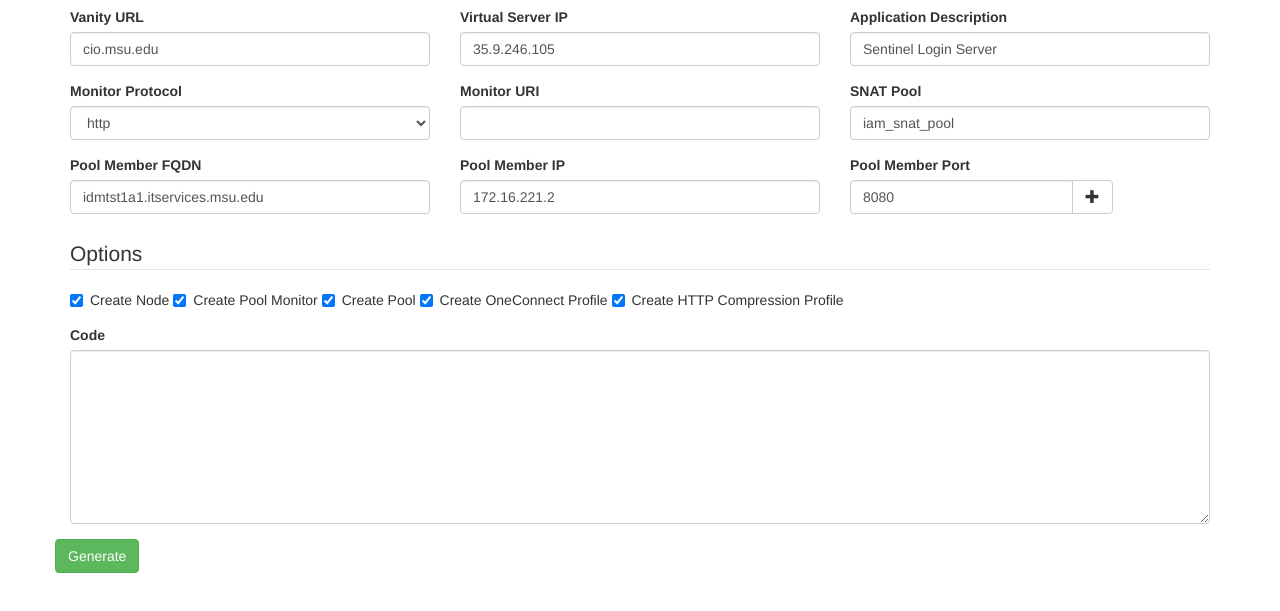
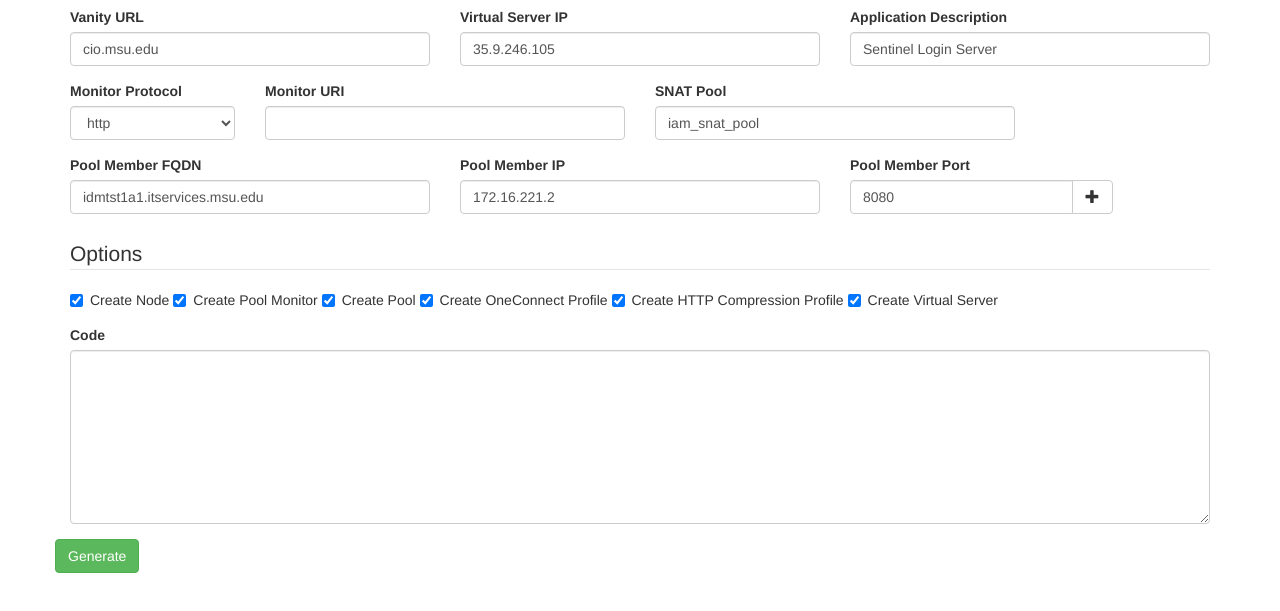
Before and after one commit to Michigan-State-University/draftsman-web, a website: page index.html in a window 1280 px wide. Shown: the part 53-664 px from the top of the page. Drawn offline with nearby package versions, Linux system fonts and the light colour scheme.

Commit message:
Adjust protocol column size, description ID and add VS create option
Adjust size of monitor protocol column, change app description field id on the form and add a checkbox to create a virtual server.

```diff
--- a/index.html
+++ b/index.html
@@ -51,12 +51,12 @@
           <div class="col-md-4">
             <div class="form-group">
               <label for="description">Application Description</label>
-              <input type="text" class="form-control" id="description" value="Sentinel Login Server">
+              <input type="text" class="form-control" id="vs_description" value="Sentinel Login Server">
             </div>
           </div>
         </div>
         <div class="row">
-          <div class="col-md-4">
+          <div class="col-md-2">
             <div class="form-group">
               <label for="monitor_protocol">Monitor Protocol</label>
               <select class="form-control" id="monitor_protocol">
@@ -127,6 +127,9 @@
                   <label>
                     <input type="checkbox" name="createHttpCompression" id="createHttpCompression" checked="true"> Create HTTP Compression Profile
                   </label>
+                  <label>
+                    <input type="checkbox" name="createVirtualServer" id="createVirtualServer" checked="true"> Create Virtual Server
+                  </label>
                 </fieldset>
                 </div>
             </div>
```
